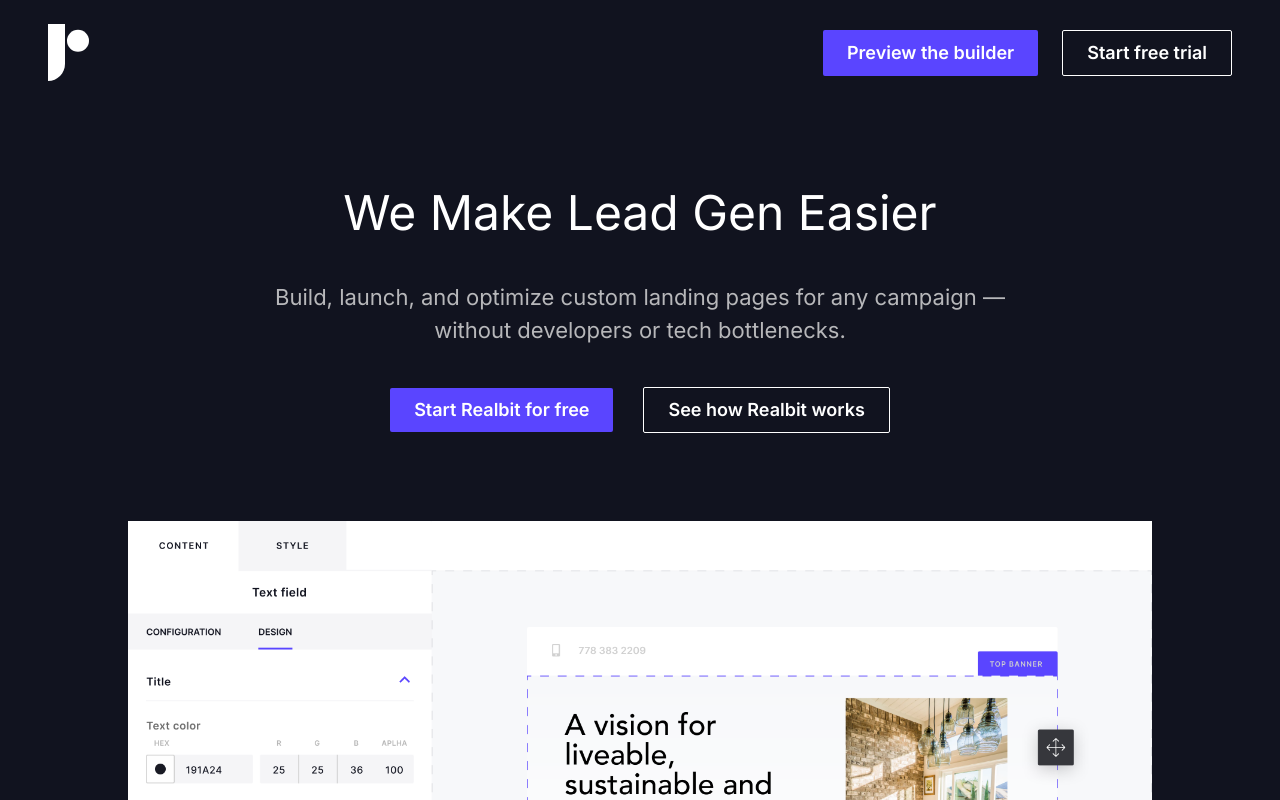
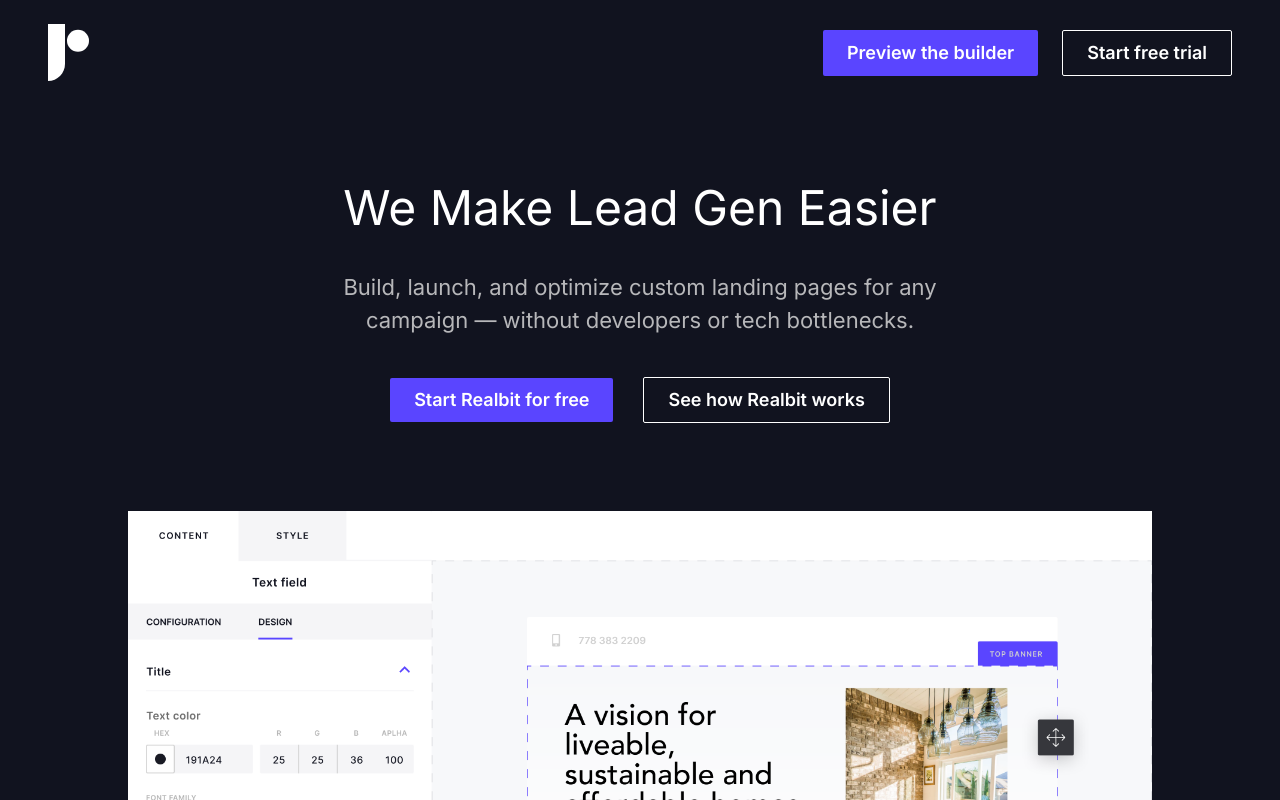
Before and after one commit to tsu019/realbit, a React (Create React App) app: page / in a window 1280 px wide. Shown: the top 800 px of the page. Built offline with nearby package versions, Linux system fonts and the light colour scheme.

Commit message:
responsive

```diff
--- a/src/components/templates/Hero/index.js
+++ b/src/components/templates/Hero/index.js
@@ -8,12 +8,12 @@
   return(
     <div className="hero-wrapper">
       <Navigation />
-      <div className="hero-content">
+      <div className="hero-content mx-8 md:mx-0">
         <Typography variant="h1">
           We Make Lead Gen Easier
         </Typography>
-        <Typography variant="body1">
-        Build, launch, and optimize custom landing pages for any campaign — <br /> without developers or tech bottlenecks.
+        <Typography variant="body1 w-full md:w-1/2 mx-auto">
+        Build, launch, and optimize custom landing pages for any campaign — without developers or tech bottlenecks.
         </Typography>
       </div>
       <div className="hero-cta space-x-12">
--- a/src/components/templates/Hero/style.css
+++ b/src/components/templates/Hero/style.css
@@ -2,12 +2,13 @@
   height: atuo;
   background-color: #11131F;
   text-align: center;
+  padding-bottom: 8rem;
 }
 
 .h1 {
   font-size: 4.8rem;
   color: #FFF;
-
+  line-height: 1.3;
 }
 
 .body1 {
```
